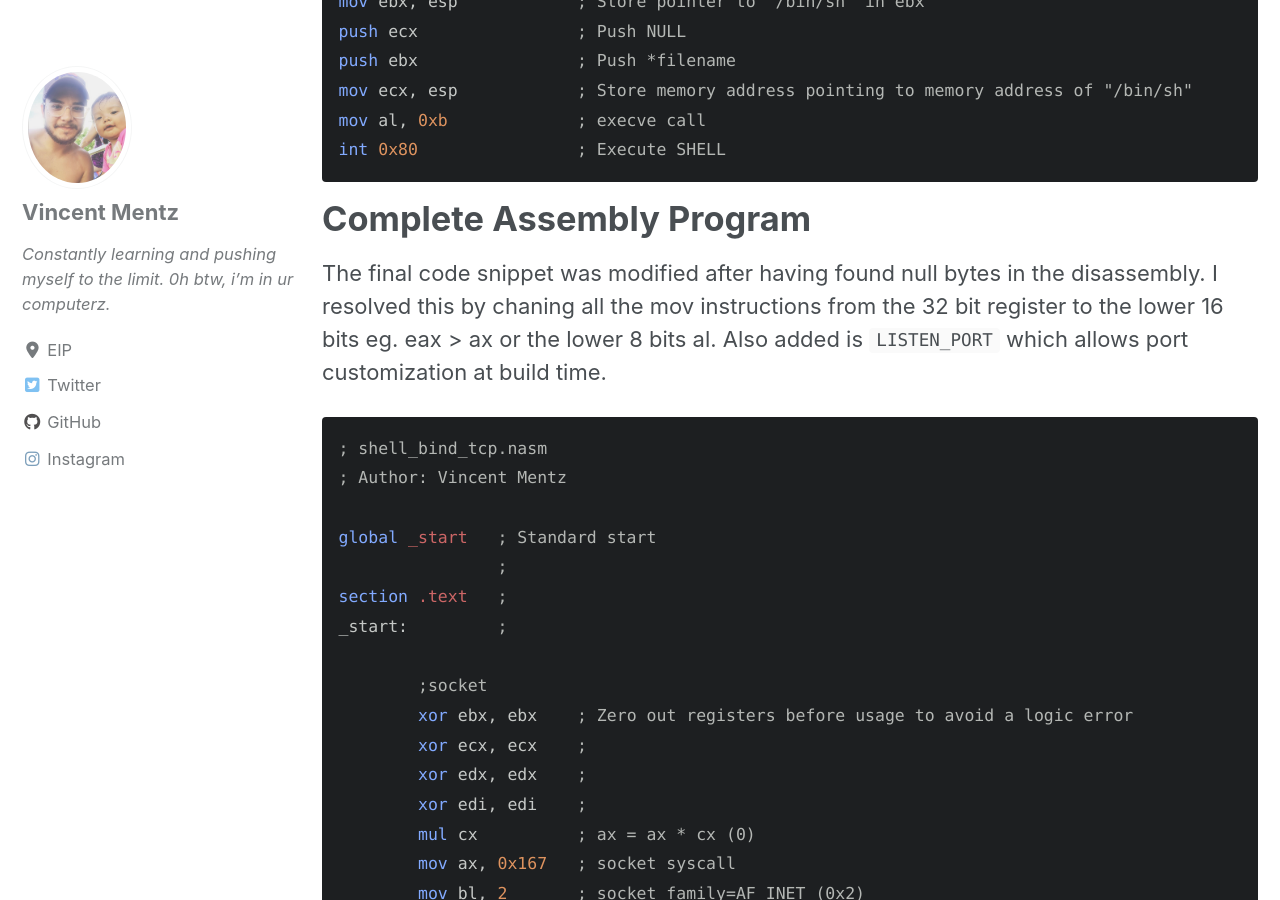
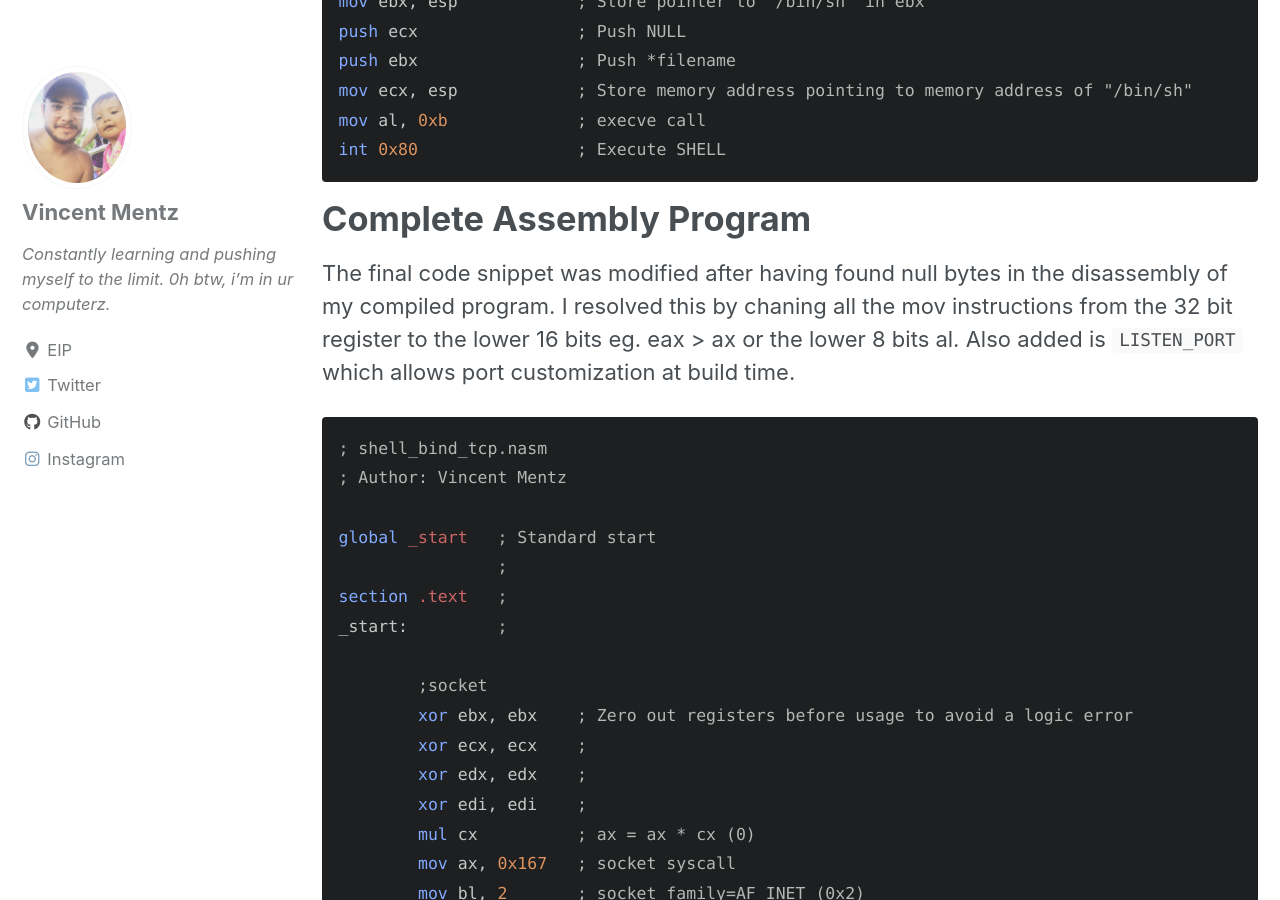
Before and after one commit to Minfanger101/sm00v.github.io, a Jekyll site: the page built from _posts/2019-10-19-assignment_1.md, in a window 1280 px wide and 900 px high, scrolled down 7307 px. Built offline with Jekyll 4.4.1, drawn with Linux system fonts in a browser that asks for light colours; cached includes are drawn as plain includes; nearby versions of some CDN libraries; some of the changed text lies outside the part shown.

Commit message:
blog update

````diff
--- a/_posts/2019-10-19-assignment_1.md
+++ b/_posts/2019-10-19-assignment_1.md
@@ -242,10 +242,10 @@ int 0x80 		; Execute SHELL
 
 # Complete Assembly Program
 
-The final code snippet was modified after having found null bytes in the disassembly.
-I resolved this by chaning all the mov instructions from the 32 bit register to the
-lower 16 bits eg. eax > ax or the lower 8 bits al. Also added is `LISTEN_PORT` which
-allows port customization at build time.
+The final code snippet was modified after having found null bytes in the disassembly
+of my compiled program. I resolved this by chaning all the mov instructions from the
+32 bit register to the lower 16 bits eg. eax > ax or the lower 8 bits al. Also added
+is `LISTEN_PORT` which allows port customization at build time.
 
 ```nasm
 ; shell_bind_tcp.nasm
````
Also changed, not shown: other parts of _posts/2019-10-19-assignment_1.md (+1 -1 lines).
